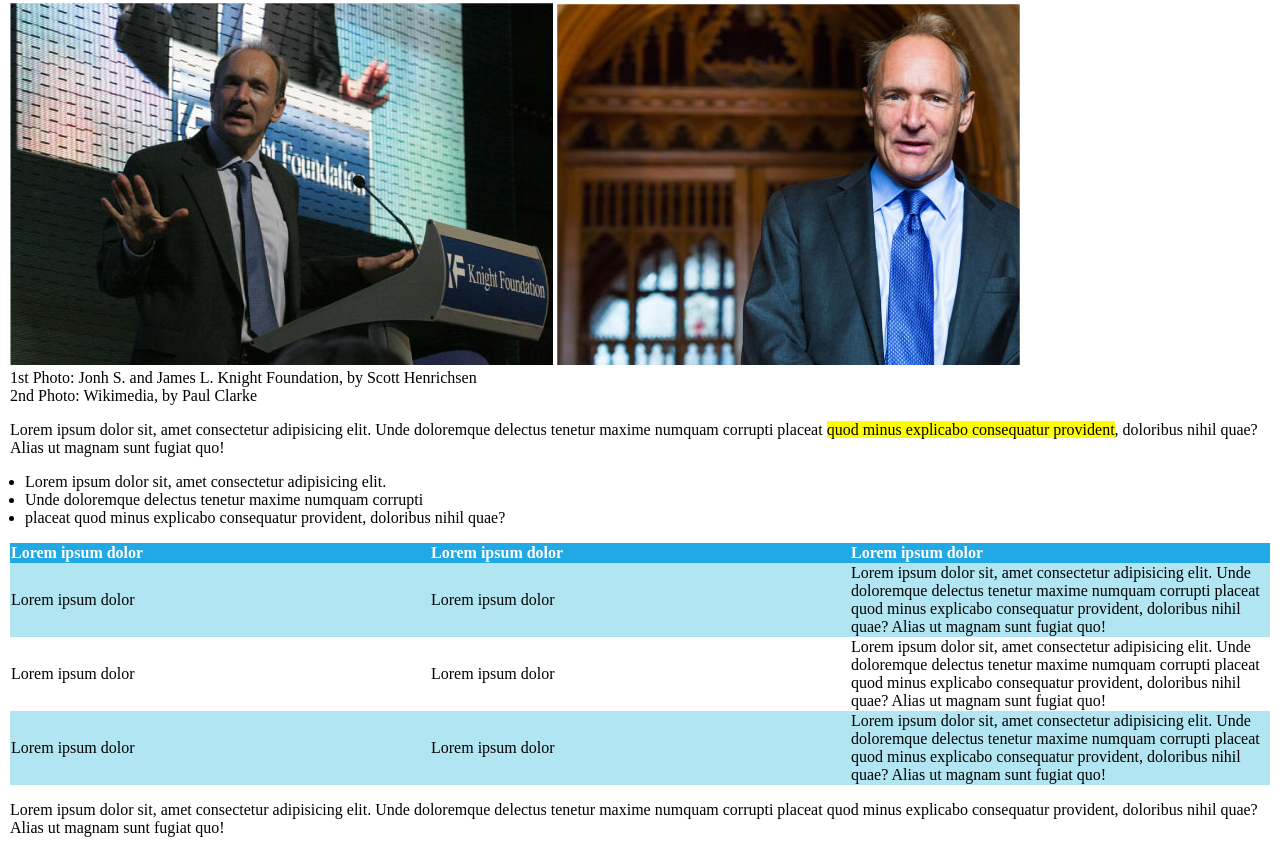
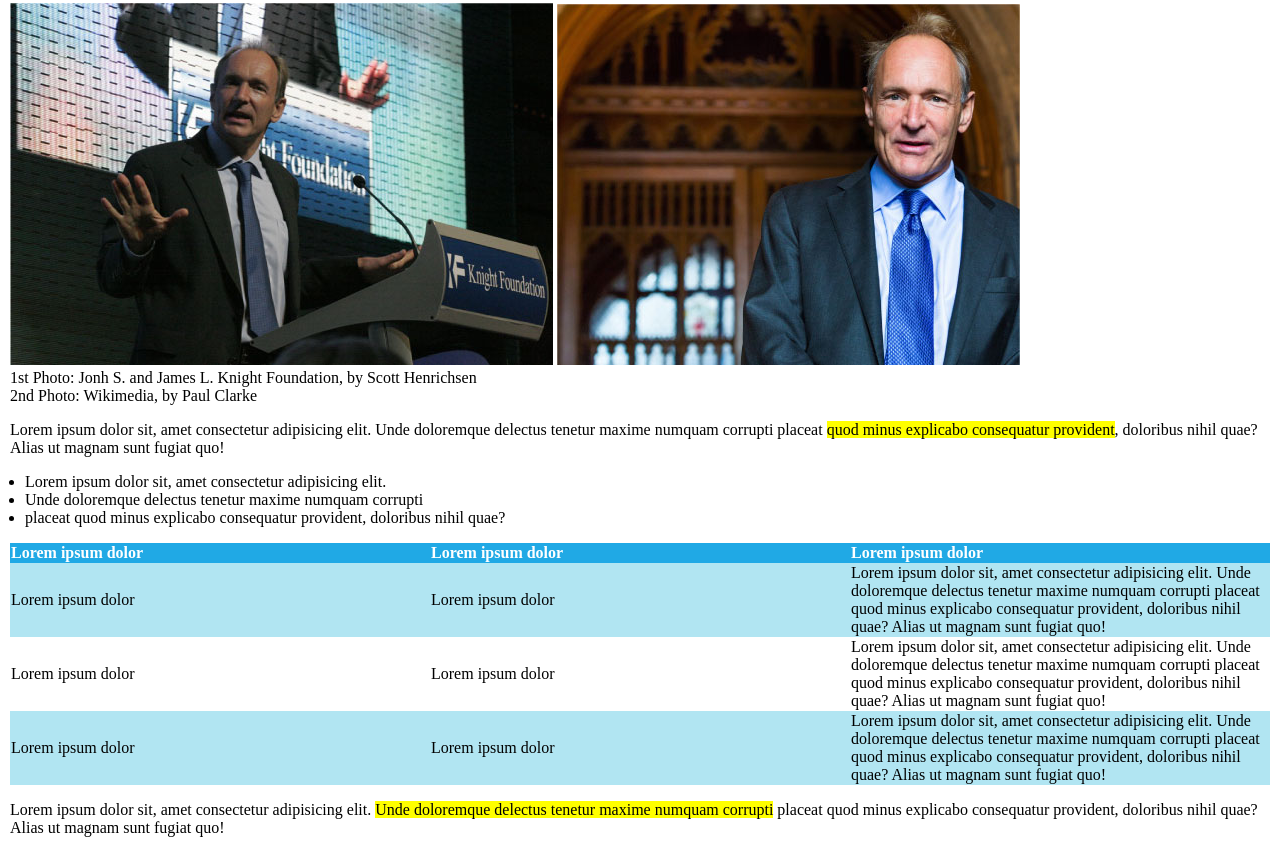
Before and after one commit to MattiaZecchinato/html-css-booleaner, a plain HTML site: page index.html in a window 1280 px wide. Shown: the part 488-1341 px from the top of the page. Drawn offline with Linux system fonts and the light colour scheme.

Commit message:
style: add description pt.2 section style

```diff
--- a/css/style.css
+++ b/css/style.css
@@ -95,3 +95,10 @@ tr:nth-child(odd) {
 
     background-color: rgba(177,229,242,255);
 }
+
+/* section description pt.2 */
+
+#description-section-2 span {
+
+    background-color: yellow;
+}
```
